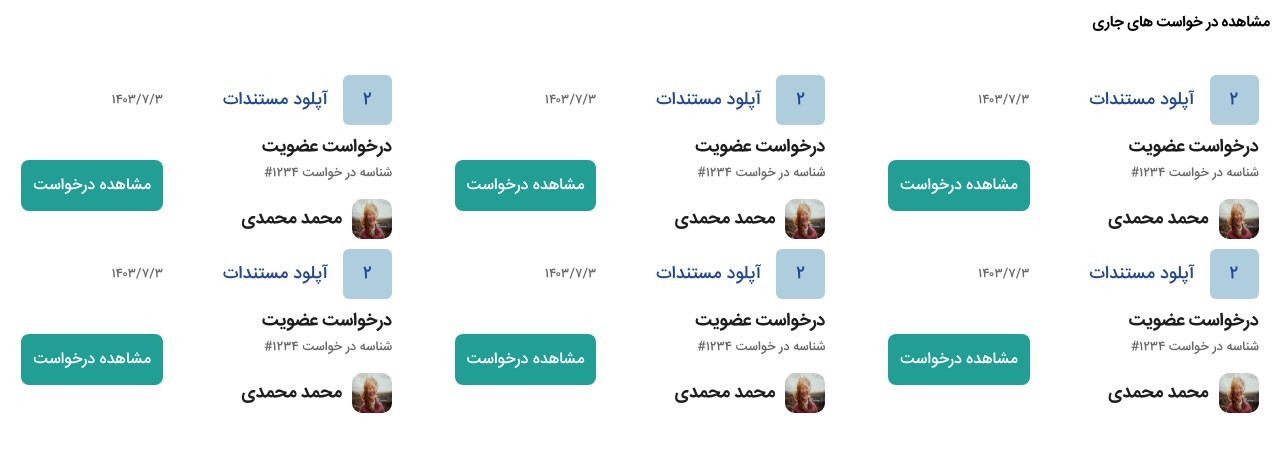
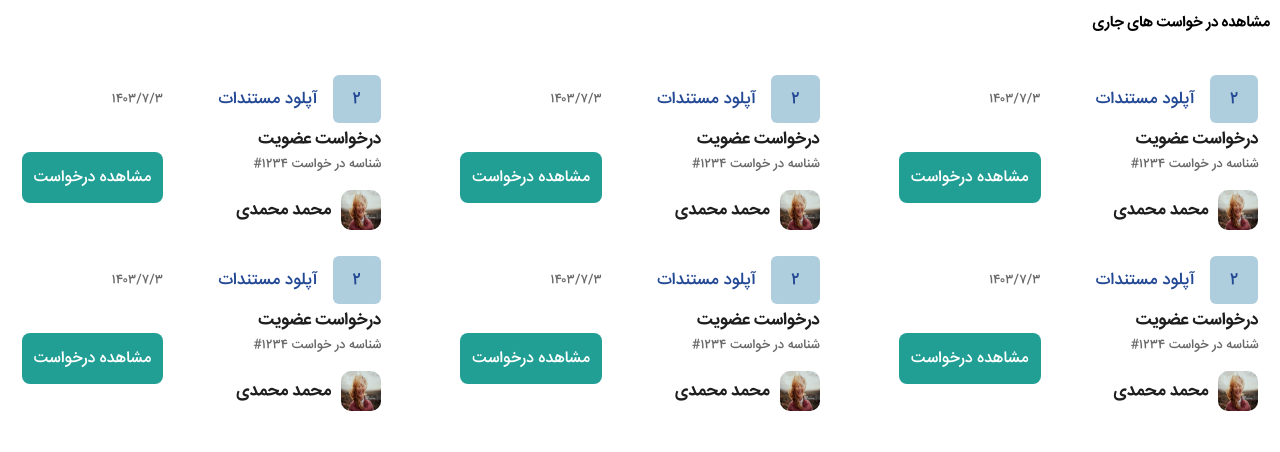
Before and after one commit to Swift-fox82/task-, a plain HTML site: page src/index.html in a window 1280 px wide. Drawn offline with Linux system fonts and the light colour scheme.

Commit message:
change style media screen and fix style

```diff
--- a/src/css/style.css
+++ b/src/css/style.css
@@ -37,7 +37,7 @@ header {
     display: grid;
     gap: 7rem;
     grid-template-columns: 1fr;
-    font-size: 1.8rem;
+    font-size: 1.7rem;
     margin-top: 5rem;
 }
 
@@ -100,11 +100,11 @@ header {
 @media screen and (min-width: 1024px) {
     .upload {
         grid-template-columns: 1fr 1fr 1fr;
-        gap: 2rem;
+        gap: 3.6rem;
     }
 
     .upload__header {
-        gap: 1.7rem
+        gap: 1.2rem
     }
 
     .btn {
```
